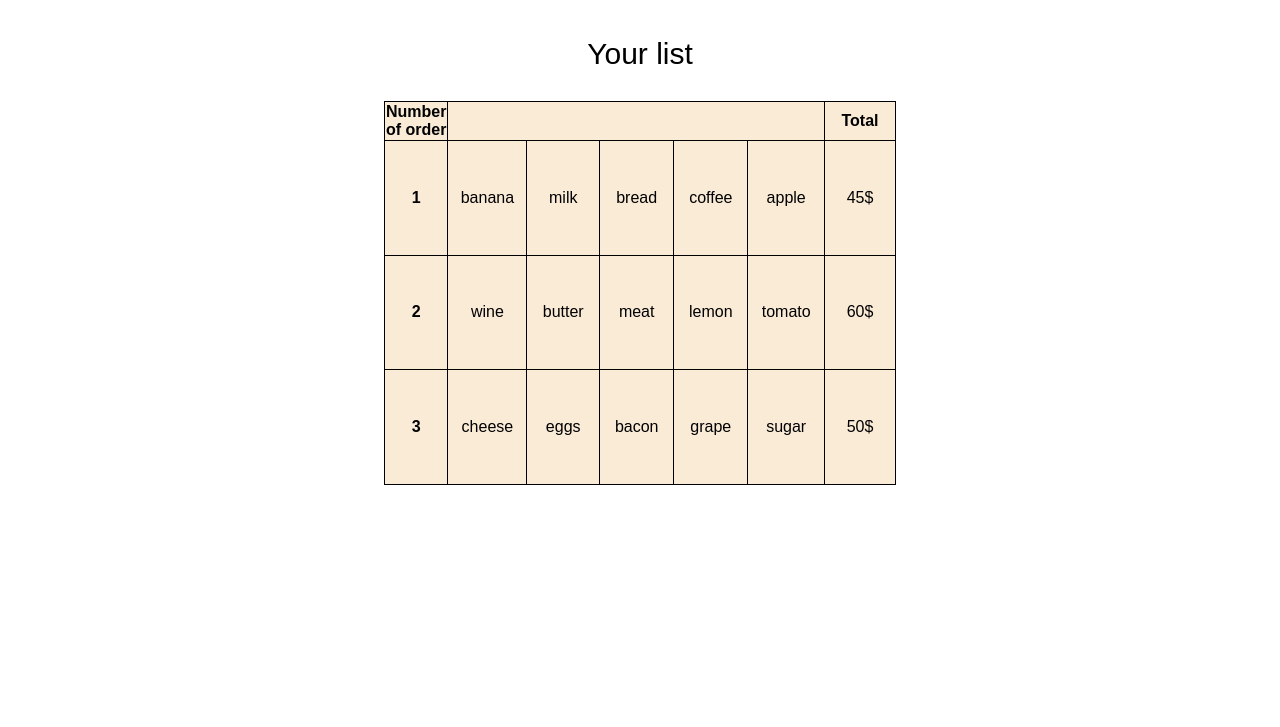
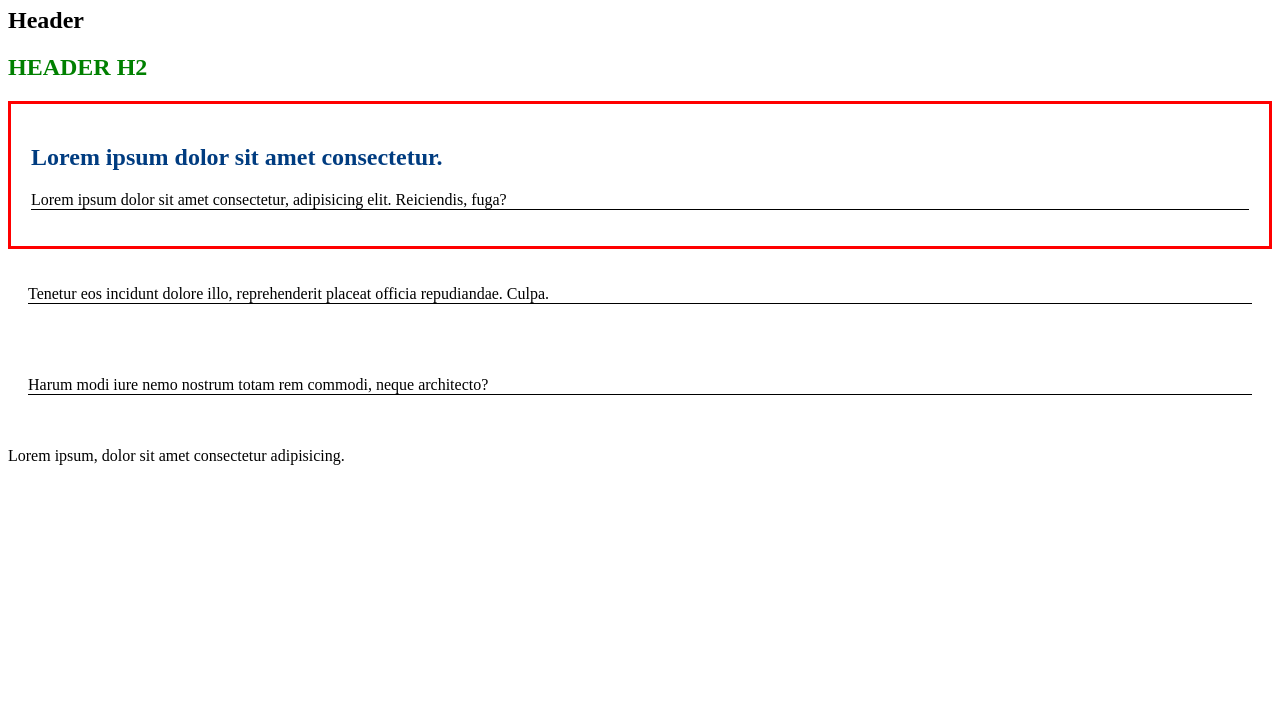
Before and after one commit to ElmiraDzhy/unit17, a plain HTML site: page index.html in a window 1280 px wide. Shown: the part 73-800 px from the top of the page. Drawn offline with Linux system fonts and the light colour scheme.

Commit message:
Add examples of advanced selectors

```diff
--- a/assests/css/styles.css
+++ b/assests/css/styles.css
@@ -3,34 +3,22 @@
 }
 
 
-table{
-    width: 40vw;
-    height: 30vw;
-
-    background-color: antiquewhite;
-    text-align: center;
-    border: 1px solid black;
-
-    border-collapse: collapse;
-
-    font-family: sans-serif;
-
-    margin: auto;
-
-    vertical-align: middle;
+#root-div h2{
+    color: rgb(0, 60, 128);
 }
 
-
-
-tr, td{
-    border: 1px solid black;
-}
-td{
-    width: 100px;
+#root-div>h2{
+    color: green;
 }
 
-caption{
-    font-size: 30px;
-    font-weight: lighter;
-    padding: 30px;
+#root-div>div>p{
+    border-bottom: 1px solid black;
 }
+
+#root-div > h2+div{
+    border: 3px solid red;
+}
+
+h2 ~ div{
+    padding: 20px;
+}
--- a/index.html
+++ b/index.html
@@ -14,54 +14,25 @@
 			rel="stylesheet"
 			href="./assests/css/styles.css"
 		/>
-		<title>Unit17</title>
+		<title>Unit18</title>
 	</head>
 	<body>
-		<h1>Tables</h1>
+		<h1>ADVANCED CSS SELECTORS</h1>
 
-		<table>
-			<caption>
-				Your list
-			</caption>
-			<thead>
-				<tr>
-					<th scope="col">Number of order</th>
-					<td colspan="5"></td>
-					<th scope="col">Total</th>
-				</tr>
-			</thead>
-			<tbody>
-				<tr>
-					<th scope="row">1</th>
-					<td>banana</td>
-					<td>milk</td>
-					<td>bread</td>
-					<td>coffee</td>
-					<td>apple</td>
-					<td>45$</td>
-				</tr>
-				<tr>
-					<th scope="row">2</th>
-					<td>wine</td>
-					<td>butter</td>
-					<td>meat</td>
-					<td>lemon</td>
-					<td>tomato</td>
-					<td>60$</td>
-				</tr>
-				<tr>
-					<th scope="row">3</th>
-					<td>cheese</td>
-					<td>eggs</td>
-					<td>bacon</td>
-					<td>grape</td>
-					<td>sugar</td>
-					<td>50$</td>
-				</tr>
-
-			</tr>
-			</tbody>
-			<tfoot></tfoot>
-		</table>
+		<h2>Header</h2>
+		<section id="root-div">
+			<h2>HEADER H2</h2>
+			<div>
+				<h2>Lorem ipsum dolor sit amet consectetur.</h2>
+				<p>Lorem ipsum dolor sit amet consectetur, adipisicing elit. Reiciendis, fuga?</p>
+			</div>
+			<div>
+				<p>Tenetur eos incidunt dolore illo, reprehenderit placeat officia repudiandae. Culpa.</p>
+			</div>
+			<div>
+				<p>Harum modi iure nemo nostrum totam rem commodi, neque architecto?</p>
+			</div>
+			<p>Lorem ipsum, dolor sit amet consectetur adipisicing.</p>
+		</section>
 	</body>
 </html>
```
